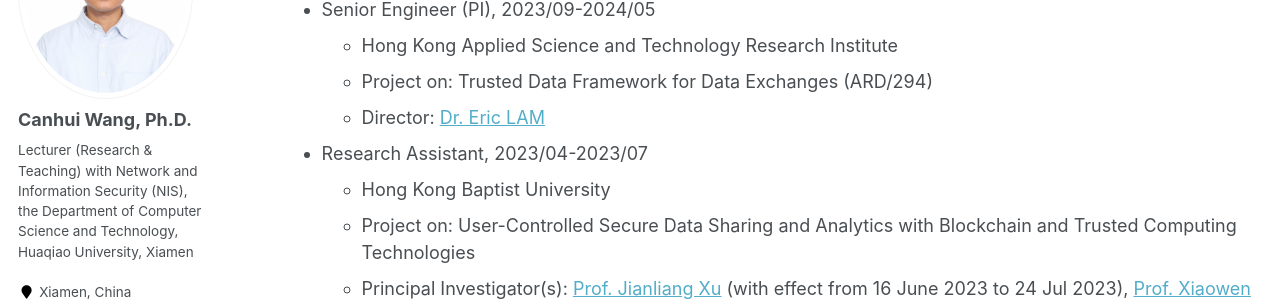
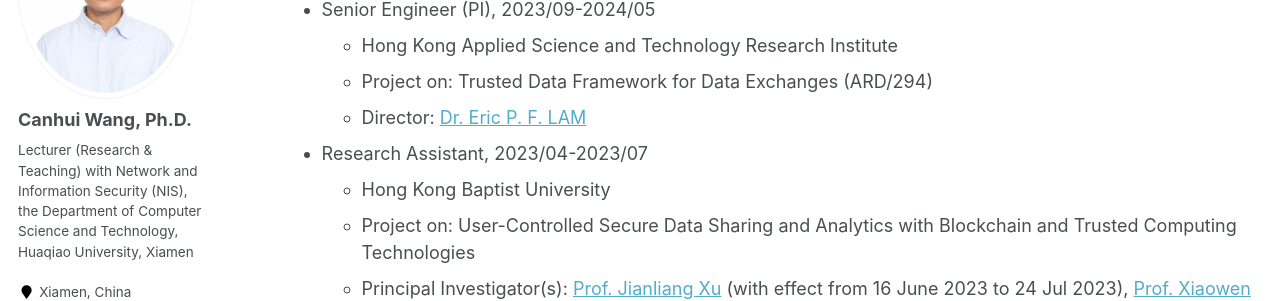
Before and after one commit to Canhui/canhui.github.io, a Jekyll site: the page built from _pages/cv.md, in a window 1280 px wide and 900 px high, scrolled down 330 px. Shown: the part 153-454 px from the top of the window. Built offline with Jekyll 4.4.1, drawn with Linux system fonts in a browser that asks for light colours.

Commit message:
Update cv.md

```diff
--- a/_pages/cv.md
+++ b/_pages/cv.md
@@ -23,7 +23,7 @@ Work experience
 * Senior Engineer (PI), 2023/09-2024/05
   * Hong Kong Applied Science and Technology Research Institute
   * Project on: Trusted Data Framework for Data Exchanges (ARD/294)
-  * Director: [Dr. Eric LAM](https://www.linkedin.com/in/peifunglam2/)
+  * Director: [Dr. Eric P. F. LAM](https://www.linkedin.com/in/peifunglam2/)
 
 * Research Assistant, 2023/04-2023/07
   * Hong Kong Baptist University
```
